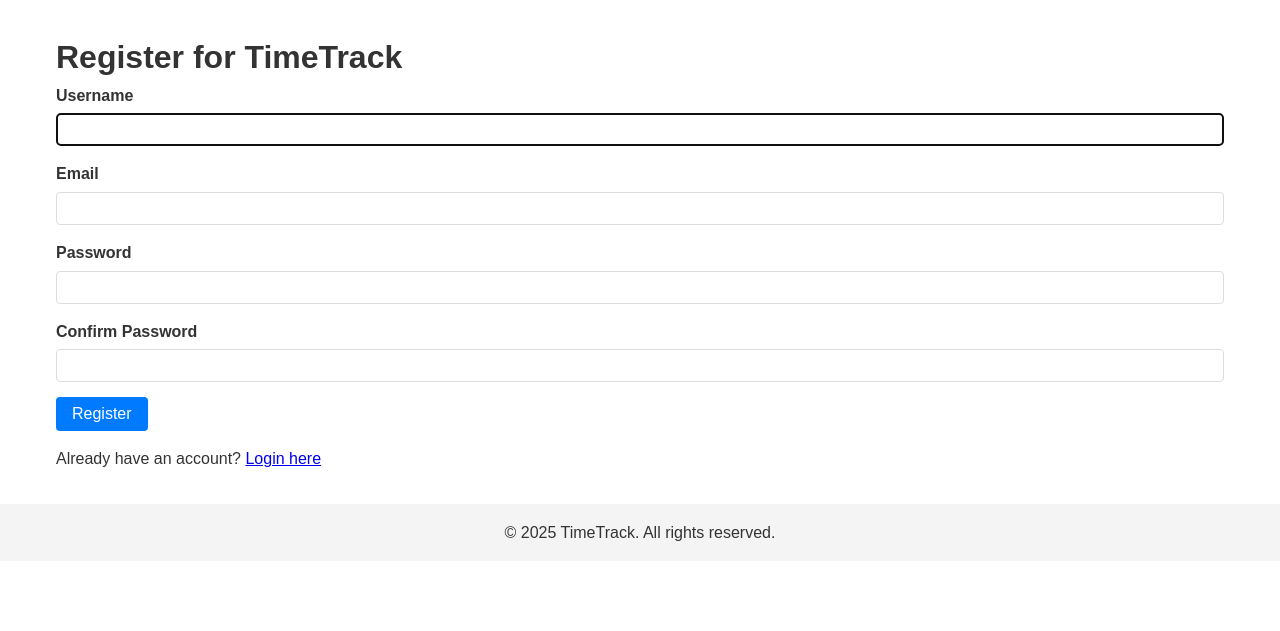
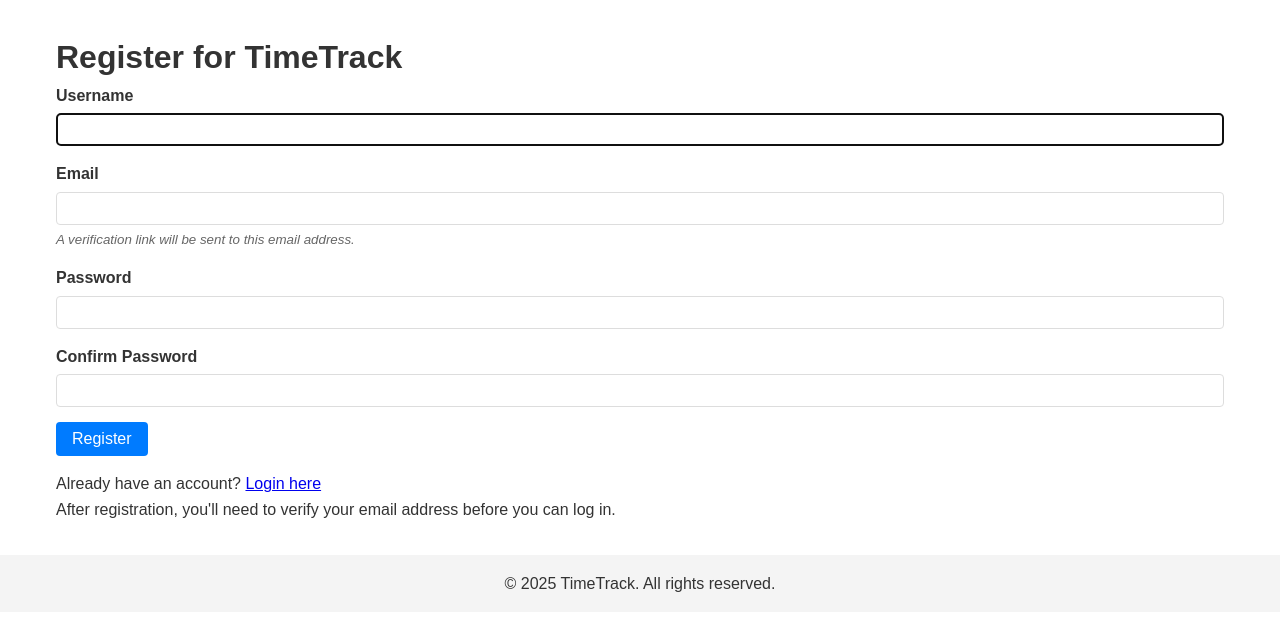
Before and after one commit to nullmedium/TimeTrack, a Flask app: page /register in a window 1280 px wide. Shown: the part 58-689 px from the top of the page. Run offline with Flask 2, Linux system fonts and the light colour scheme.

Commit message:
Require registration by mail link.

```diff
--- a/app.py
+++ b/app.py
@@ -5,15 +5,38 @@ from datetime import datetime, time, timedelta
 import os
 from sqlalchemy import func
 from functools import wraps
+from flask_mail import Mail, Message
+from dotenv import load_dotenv
+
+# Load environment variables from .env file
+load_dotenv()
 
 # Configure logging
 logging.basicConfig(level=logging.DEBUG)
+logger = logging.getLogger(__name__)
 
 app = Flask(__name__)
 app.config['SQLALCHEMY_DATABASE_URI'] = 'sqlite:///timetrack.db'
 app.config['SQLALCHEMY_TRACK_MODIFICATIONS'] = False
 app.config['SECRET_KEY'] = os.environ.get('SECRET_KEY', 'dev_key_for_timetrack')
 app.config['PERMANENT_SESSION_LIFETIME'] = timedelta(days=7)  # Session lasts for 7 days
+
+# Configure Flask-Mail
+app.config['MAIL_SERVER'] = os.environ.get('MAIL_SERVER', 'smtp.example.com')
+app.config['MAIL_PORT'] = int(os.environ.get('MAIL_PORT', 587))
+app.config['MAIL_USE_TLS'] = os.environ.get('MAIL_USE_TLS', 'true').lower() in ['true', 'on', '1']
+app.config['MAIL_USERNAME'] = os.environ.get('MAIL_USERNAME', 'your-email@example.com')
+app.config['MAIL_PASSWORD'] = os.environ.get('MAIL_PASSWORD', 'your-password')
+app.config['MAIL_DEFAULT_SENDER'] = os.environ.get('MAIL_DEFAULT_SENDER', 'TimeTrack <noreply@timetrack.com>')
+
+# Log mail configuration (without password)
+logger.info(f"Mail server: {app.config['MAIL_SERVER']}")
+logger.info(f"Mail port: {app.config['MAIL_PORT']}")
+logger.info(f"Mail use TLS: {app.config['MAIL_USE_TLS']}")
+logger.info(f"Mail username: {app.config['MAIL_USERNAME']}")
+logger.info(f"Mail default sender: {app.config['MAIL_DEFAULT_SENDER']}")
+
+mail = Mail(app)
 
 # Initialize the database with the app
 db.init_app(app)
@@ -22,8 +45,7 @@ db.init_app(app)
 def login_required(f):
     @wraps(f)
     def decorated_function(*args, **kwargs):
-        if 'user_id' not in session:
-            flash('Please log in to access this page', 'error')
+        if g.user is None:
             return redirect(url_for('login', next=request.url))
         return f(*args, **kwargs)
     return decorated_function
@@ -32,13 +54,8 @@ def login_required(f):
 def admin_required(f):
     @wraps(f)
     def decorated_function(*args, **kwargs):
-        if 'user_id' not in session:
-            flash('Please log in to access this page', 'error')
-            return redirect(url_for('login', next=request.url))
-
-        user = User.query.get(session['user_id'])
-        if not user or not user.is_admin:
-            flash('You need administrator privileges to access this page', 'error')
+        if g.user is None or not g.user.is_admin:
+            flash('You need administrator privileges to access this page.', 'error')
             return redirect(url_for('home'))
         return f(*args, **kwargs)
     return decorated_function
@@ -50,29 +67,25 @@ def load_logged_in_user():
         g.user = None
     else:
         g.user = User.query.get(user_id)
+        if g.user and not g.user.is_verified and request.endpoint not in ['verify_email', 'static', 'logout']:
+            # Allow unverified users to access only verification and static resources
+            if request.endpoint not in ['login', 'register']:
+                flash('Please verify your email address before accessing this page.', 'warning')
+                session.clear()
+                return redirect(url_for('login'))
 
 @app.route('/')
 def home():
     if g.user:
-        # Get active time entry (if any) for the current user
-        active_entry = TimeEntry.query.filter_by(user_id=g.user.id, departure_time=None).first()
-
-        # Get today's date
         today = datetime.now().date()
-
-        # Get time entries for today only for the current user
-        today_start = datetime.combine(today, time.min)
-        today_end = datetime.combine(today, time.max)
-
-        today_entries = TimeEntry.query.filter(
+        entries = TimeEntry.query.filter(
             TimeEntry.user_id == g.user.id,
-            TimeEntry.arrival_time >= today_start,
-            TimeEntry.arrival_time <= today_end
+            TimeEntry.arrival_time >= datetime.combine(today, time.min),
+            TimeEntry.arrival_time <= datetime.combine(today, time.max)
         ).order_by(TimeEntry.arrival_time.desc()).all()
 
-        return render_template('index.html', title='Home', active_entry=active_entry, history=today_entries)
+        return render_template('index.html', title='Home', entries=entries)
     else:
-        # Show landing page for non-logged in users
         return render_template('index.html', title='Home')
 
 @app.route('/login', methods=['GET', 'POST'])
@@ -80,31 +93,27 @@ def login():
     if request.method == 'POST':
         username = request.form.get('username')
         password = request.form.get('password')
-        remember = 'remember' in request.form
 
         user = User.query.filter_by(username=username).first()
 
-        if user and user.check_password(password):
-            session.clear()
-            session['user_id'] = user.id
-            if remember:
-                session.permanent = True
+        if user is None or not user.check_password(password):
+            flash('Invalid username or password', 'error')
+            return redirect(url_for('login'))
 
-            next_page = request.args.get('next')
-            if not next_page or not next_page.startswith('/'):
-                next_page = url_for('home')
+        if not user.is_verified:
+            flash('Please verify your email address before logging in. Check your inbox for the verification link.', 'warning')
+            return redirect(url_for('login'))
 
-            flash(f'Welcome back, {user.username}!', 'success')
-            return redirect(next_page)
-
-        flash('Invalid username or password', 'error')
+        session.clear()
+        session['user_id'] = user.id
+        return redirect(url_for('home'))
 
     return render_template('login.html', title='Login')
 
 @app.route('/logout')
 def logout():
     session.clear()
-    flash('You have been logged out', 'info')
+    flash('You have been logged out.', 'info')
     return redirect(url_for('login'))
 
 @app.route('/register', methods=['GET', 'POST'])
@@ -131,18 +140,61 @@ def register():
             error = 'Email already registered'
 
         if error is None:
-            new_user = User(username=username, email=email)
-            new_user.set_password(password)
+            try:
+                new_user = User(username=username, email=email, is_verified=False)
+                new_user.set_password(password)
 
-            db.session.add(new_user)
-            db.session.commit()
+                # Generate verification token
+                token = new_user.generate_verification_token()
 
-            flash('Registration successful! You can now log in.', 'success')
-            return redirect(url_for('login'))
+                db.session.add(new_user)
+                db.session.commit()
+
+                # Send verification email
+                verification_url = url_for('verify_email', token=token, _external=True)
+                msg = Message('Verify your TimeTrack account', recipients=[email])
+                msg.body = f'''Hello {username},
+
+Thank you for registering with TimeTrack. To complete your registration, please click on the link below:
+
+{verification_url}
+
+This link will expire in 24 hours.
+
+If you did not register for TimeTrack, please ignore this email.
+
+Best regards,
+The TimeTrack Team
+'''
+                mail.send(msg)
+                logger.info(f"Verification email sent to {email}")
+
+                flash('Registration initiated! Please check your email to verify your account.', 'success')
+                return redirect(url_for('login'))
+            except Exception as e:
+                db.session.rollback()
+                logger.error(f"Error during registration: {str(e)}")
+                error = f"An error occurred during registration: {str(e)}"
 
         flash(error, 'error')
 
     return render_template('register.html', title='Register')
+
+@app.route('/verify_email/<token>')
+def verify_email(token):
+    user = User.query.filter_by(verification_token=token).first()
+
+    if not user:
+        flash('Invalid or expired verification link.', 'error')
+        return redirect(url_for('login'))
+
+    if user.verify_token(token):
+        db.session.commit()
+        flash('Email verified successfully! You can now log in.', 'success')
+    else:
+        flash('Invalid or expired verification link.', 'error')
+
+    return redirect(url_for('login'))
 
 @app.route('/admin/dashboard')
 @admin_required
@@ -163,6 +215,7 @@ def create_user():
         email = request.form.get('email')
         password = request.form.get('password')
         is_admin = 'is_admin' in request.form
+        auto_verify = 'auto_verify' in request.form  # New checkbox for auto verification
 
         # Validate input
         error = None
@@ -178,13 +231,34 @@ def create_user():
             error = 'Email already registered'
 
         if error is None:
-            new_user = User(username=username, email=email, is_admin=is_admin)
+            new_user = User(username=username, email=email, is_admin=is_admin, is_verified=auto_verify)
             new_user.set_password(password)
+
+            if not auto_verify:
+                # Generate verification token and send email
+                token = new_user.generate_verification_token()
+                verification_url = url_for('verify_email', token=token, _external=True)
+                msg = Message('Verify your TimeTrack account', recipients=[email])
+                msg.body = f'''Hello {username},
+
+An administrator has created an account for you on TimeTrack. To activate your account, please click on the link below:
+
+{verification_url}
+
+This link will expire in 24 hours.
+
+Best regards,
+The TimeTrack Team
+'''
+                mail.send(msg)
 
             db.session.add(new_user)
             db.session.commit()
 
-            flash(f'User {username} created successfully!', 'success')
+            if auto_verify:
+                flash(f'User {username} created and automatically verified!', 'success')
+            else:
+                flash(f'User {username} created! Verification email sent.', 'success')
             return redirect(url_for('admin_users'))
 
         flash(error, 'error')
@@ -422,10 +496,15 @@ def create_tables():
     # Check if we need to add new columns
     from sqlalchemy import inspect
     inspector = inspect(db.engine)
-    columns = [column['name'] for column in inspector.get_columns('time_entry')]
 
-    if 'is_paused' not in columns or 'pause_start_time' not in columns or 'total_break_duration' not in columns:
-        print("WARNING: Database schema is outdated. Please run migrate_db.py to update it.")
+    # Check if user table exists
+    if 'user' in inspector.get_table_names():
+        columns = [column['name'] for column in inspector.get_columns('user')]
+
+        # Check for verification columns
+        if 'is_verified' not in columns or 'verification_token' not in columns or 'token_expiry' not in columns:
+            logger.warning("Database schema is outdated. Please run migrate_db.py to update it.")
+            print("WARNING: Database schema is outdated. Please run migrate_db.py to update it.")
 
 @app.route('/api/delete/<int:entry_id>', methods=['DELETE'])
 @login_required
--- a/templates/layout.html
+++ b/templates/layout.html
@@ -13,7 +13,6 @@
                 <li><a href="{{ url_for('home') }}">Home</a></li>
                 {% if g.user %}
                     <li><a href="{{ url_for('history') }}">History</a></li>
-                    <li><a href="{{ url_for('config') }}">Config</a></li>
                     <li><a href="{{ url_for('about') }}">About</a></li>
 
                     <!-- Admin dropdown menu moved to the rightmost position -->
@@ -22,7 +21,18 @@
                         <a href="#" class="dropdown-toggle">Admin</a>
                         <ul class="dropdown-menu">
                             <li><a href="{{ url_for('profile') }}">Profile</a></li>
+                            <li><a href="{{ url_for('config') }}">Config</a></li>
                             <li><a href="{{ url_for('admin_dashboard') }}">Dashboard</a></li>
+                            <li><a href="{{ url_for('logout') }}">Logout</a></li>
+                        </ul>
+                    </li>
+                    {% else %}
+                    <!-- User dropdown menu for non-admin users -->
+                    <li class="dropdown admin-dropdown">
+                        <a href="#" class="dropdown-toggle">{{ g.user.username }}</a>
+                        <ul class="dropdown-menu">
+                            <li><a href="{{ url_for('profile') }}">Profile</a></li>
+                            <li><a href="{{ url_for('config') }}">Config</a></li>
                             <li><a href="{{ url_for('logout') }}">Logout</a></li>
                         </ul>
                     </li>
--- a/templates/register.html
+++ b/templates/register.html
@@ -21,6 +21,7 @@
         <div class="form-group">
             <label for="email">Email</label>
             <input type="email" id="email" name="email" class="form-control" required>
+            <small class="form-text text-muted">A verification link will be sent to this email address.</small>
         </div>
 
         <div class="form-group">
@@ -40,6 +41,10 @@
         <div class="auth-links">
             <p>Already have an account? <a href="{{ url_for('login') }}">Login here</a></p>
         </div>
+
+        <div class="verification-notice">
+            <p>After registration, you'll need to verify your email address before you can log in.</p>
+        </div>
     </form>
 </div>
 {% endblock %}
```
Also changed, not shown: migrate_db.py (+31 -1 lines), models.py (+26 -4 lines), templates/create_user.html (+7 -0 lines).
